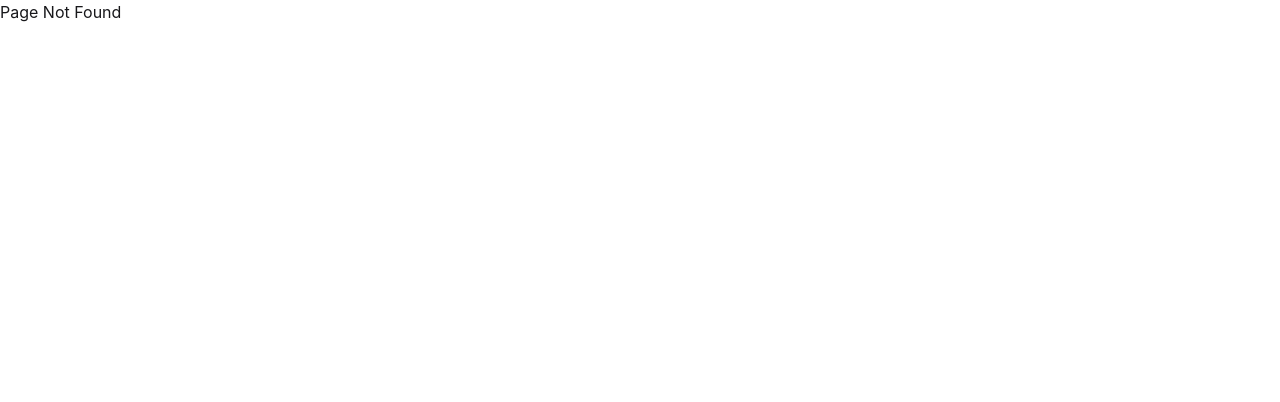
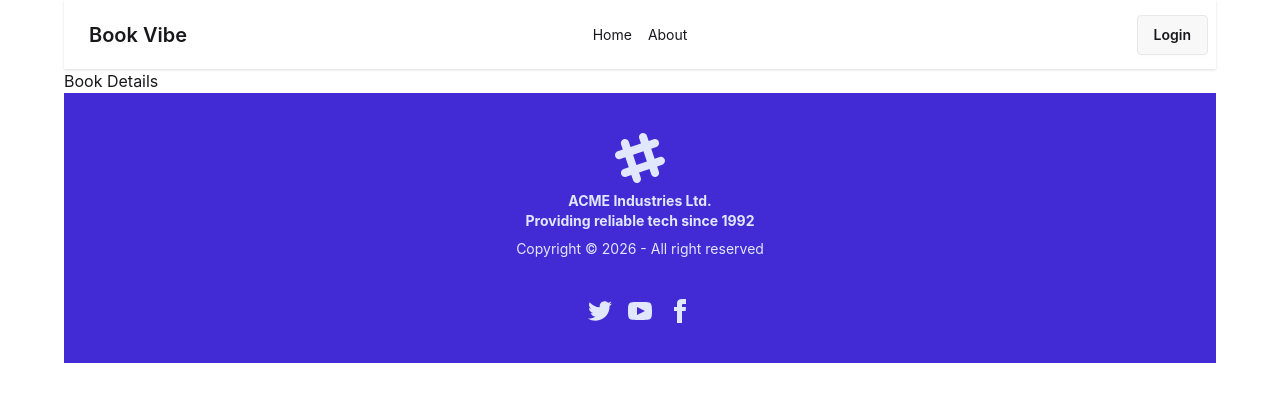
Before and after one commit to sajjadursohag/Book-Vibe, a React (Vite) app: page /bookDetails/1 in a window 1280 px wide. Before the commit this address had no page. Shown: the top 402 px of the page. Built offline with nearby package versions, Linux system fonts and the light colour scheme.

Commit message:
Implement dynamic routes

```diff
--- a/src/Routes/Routes.jsx
+++ b/src/Routes/Routes.jsx
@@ -3,6 +3,8 @@ import { createBrowserRouter } from "react-router";
 import Root from "../pages/Root/Root";
 import ErrorPage from "../pages/ErrorPage/ErrorPage";
 import Home from "../pages/Home/Home";
+import About from "../pages/About/About";
+import BookDetails from "../pages/BookDetails/BookDetails";
 
 export const router = createBrowserRouter([
   {
@@ -12,13 +14,20 @@ export const router = createBrowserRouter([
     children: [
       {
         index: true,
-        loader: () =>fetch("booksData.json"),
-
+        loader: () => fetch("booksData.json"),
 
         path: "/",
-        Component: Home
+        Component: Home,
       },
+      {
+        path: "/about",
+        Component: About,
+      },
+      {
+        path: "/bookDetails/:id",
+        Component: BookDetails
 
-    ]
+      }
+    ],
   },
 ]);
--- a/src/components/Header/Header.jsx
+++ b/src/components/Header/Header.jsx
@@ -4,9 +4,12 @@ import { Link } from "react-router";
 const Header = () => {
   const links = (
     <>
-      <li><Link to="/">Home</Link></li>
-      <li><Link to="/about">About</Link></li>
-      <li><Link to="/profile">Profile</Link></li>
+      <Link to="/">
+        <li className="m-2">Home</li>
+      </Link>
+      <Link to="/about">
+        <li className="m-2">About</li>
+      </Link>
     </>
   );
   return (
@@ -41,12 +44,12 @@ const Header = () => {
         <a className="btn btn-ghost text-xl">Book Vibe</a>
       </div>
       <div className="navbar-center hidden lg:flex">
-        <ul className="menu menu-horizontal px-1">
-          {links}
-        </ul>
+        <ul className="menu menu-horizontal px-1">{links}</ul>
       </div>
       <div className="navbar-end">
-        <Link to="/login" className="btn">Login</Link>
+        <Link to="/login" className="btn">
+          Login
+        </Link>
       </div>
     </div>
   );
--- /dev/null
+++ b/src/pages/About/About.jsx
@@ -0,0 +1,11 @@
+import React from 'react'
+
+const About = () => {
+  return (
+    <div>
+      <h2>This is about</h2>
+    </div>
+  )
+}
+
+export default About
--- a/src/pages/Book/Book.jsx
+++ b/src/pages/Book/Book.jsx
@@ -1,5 +1,6 @@
 import React, { use } from "react";
 import { FaRegStarHalfStroke } from "react-icons/fa6";
+import { Link } from "react-router";
 
 const Book = ({ singleBook }) => {
   //   const data = use(bookPromise);
@@ -7,17 +8,38 @@ const Book = ({ singleBook }) => {
 
     //   console.log(singleBook);
 
-    const { bookName, author, image, review,rating, category} = singleBook;
+    const {
+      bookName,
+      bookId,
+      author,
+      image,
+      review,
+      rating,
+      category,
+      tags,
+      yearOfPublishing,
+      publisher,
+    } = singleBook;
   return (
-    <div className="card bg-base-100 w-96 shadow-sm border p-6">
+    <Link to={`/bookDetails/${bookId}`}>
+      <div className="card bg-base-100 w-96 shadow-sm border p-6 shadow">
         <figure className="p-4 bg-gray-100 w-2/3 mx-auto">
           <img className="h-[166px]" src={image} alt="Shoes" />
         </figure>
         <div className="card-body">
+          <div className="flex justify-center gap-11">
+            {tags.map((tag) => (
+              <button className="">{tag}</button>
+            ))}
+          </div>
+
           <h2 className="card-title">
             {bookName}
-          <div className="badge badge-secondary">NEW</div>
+            <div className="badge badge-secondary">{yearOfPublishing}</div>
           </h2>
+          <p>Book by: {publisher}</p>
+
+          <div className="border-t-2 border-dashed"></div>
 
           <div className="card-actions justify-end">
             <div className="badge badge-outline">{category}</div>
@@ -27,6 +49,7 @@ const Book = ({ singleBook }) => {
           </div>
         </div>
       </div>
+    </Link>
   );
 };
 
--- /dev/null
+++ b/src/pages/BookDetails/BookDetails.jsx
@@ -0,0 +1,11 @@
+import React from 'react'
+
+const BookDetails = () => {
+  return (
+    <div>
+      <h2>Book Details</h2>
+    </div>
+  )
+}
+
+export default BookDetails
```
Lines whose indentation alone changed are shown as unchanged.
